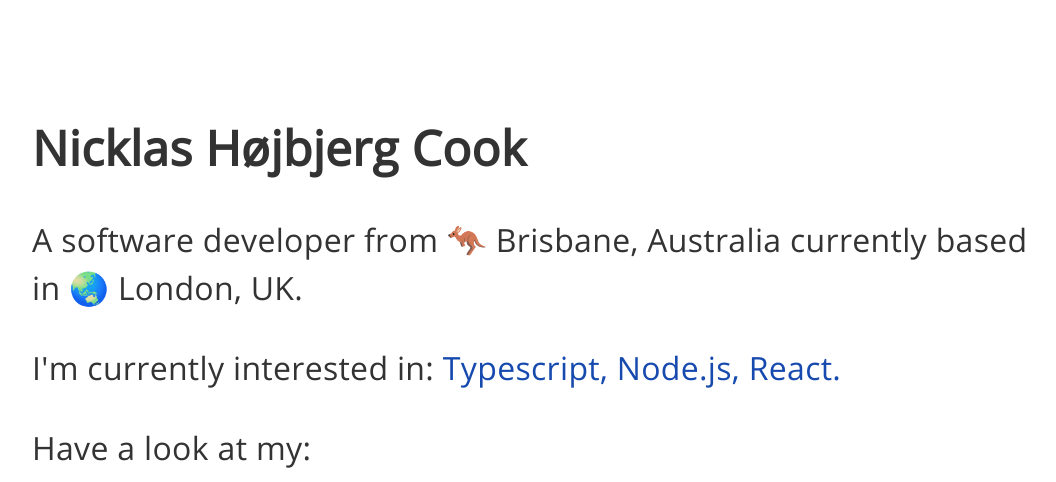
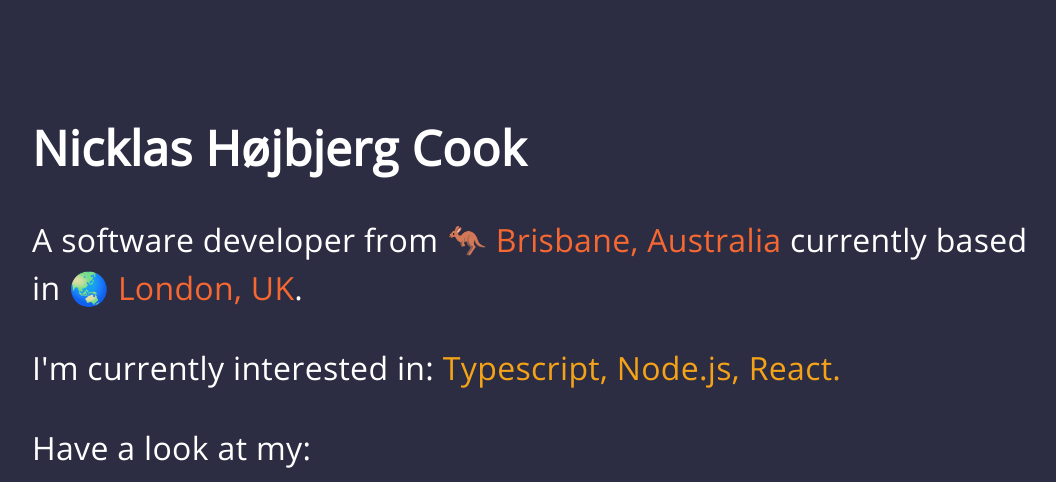
Before and after one commit to nicklascook/nicklascook.github.io, a plain HTML site: page index.html in a window 1280 px wide. Shown: the top 482 px of the page, without its empty margins (96-1152 px from the left). Drawn offline with Linux system fonts and the light colour scheme.

Commit message:
Changed colour scheme slightly

```diff
--- a/index.html
+++ b/index.html
@@ -22,16 +22,9 @@
 
     :root {
       --text: #fff;
-      --accent: #f8ba3e;
-      --background: #333;
-    }
-
-    @media (prefers-color-scheme: light) {
-      :root {
-      --text: #333;
-      --accent: #174aae;
-      --background: #fff;
-      }
+      --accent: #f4a319;
+      --accent2: #f56832;
+      --background: #2c2c42;
     }
 
     html {
@@ -131,6 +124,10 @@
       color: var(--accent);
     }
 
+    .location {
+      color: var(--accent2);
+    }
+
 
     @media screen and (max-width: 800px) {
       .content {
@@ -152,7 +149,7 @@
       Nicklas Højbjerg Cook
     </h1>
     <p>
-      A software developer from 🦘 Brisbane, Australia currently based in 🌏 London, UK.
+    A software developer from 🦘 <span class="location">Brisbane, Australia</span> currently based in 🌏 <span class="location">London, UK</span>.
     </p>
     <p>
       I'm currently interested in: <span class="accent">Typescript, Node.js, React.</span>
```
